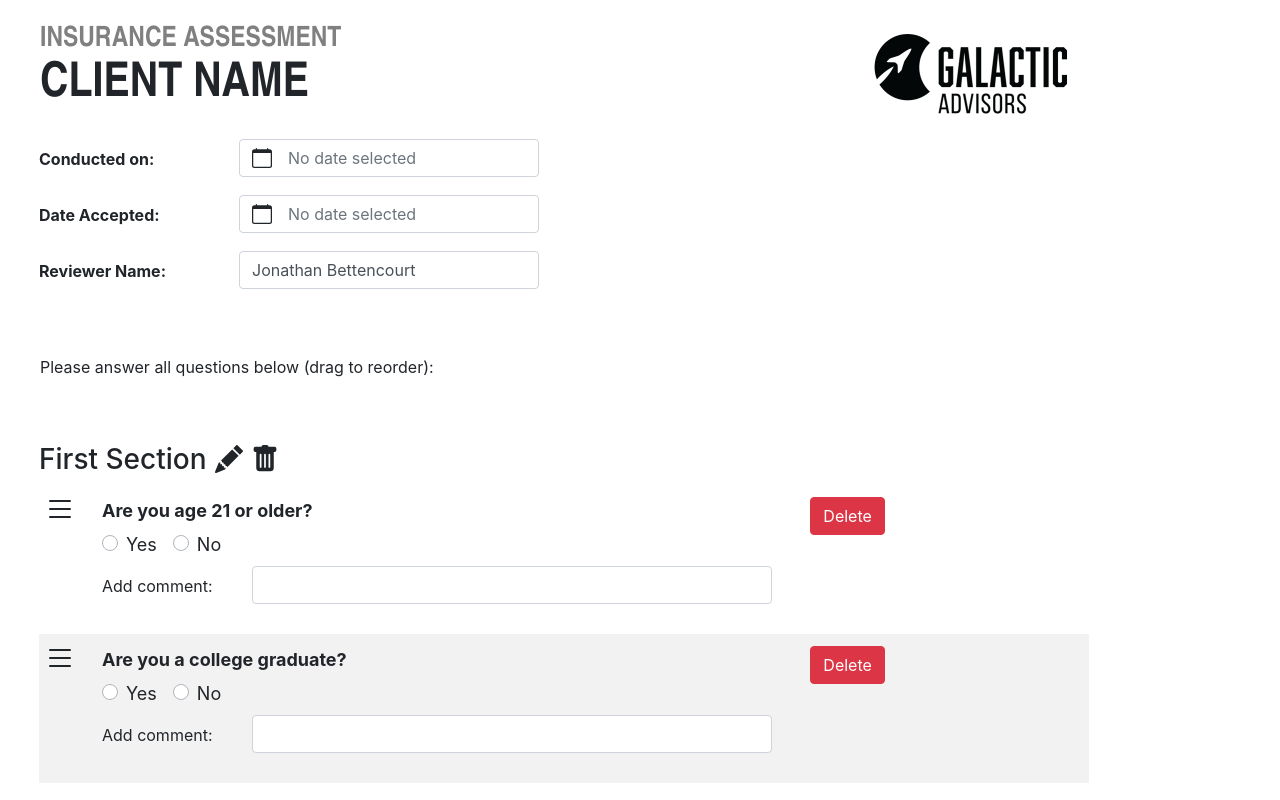
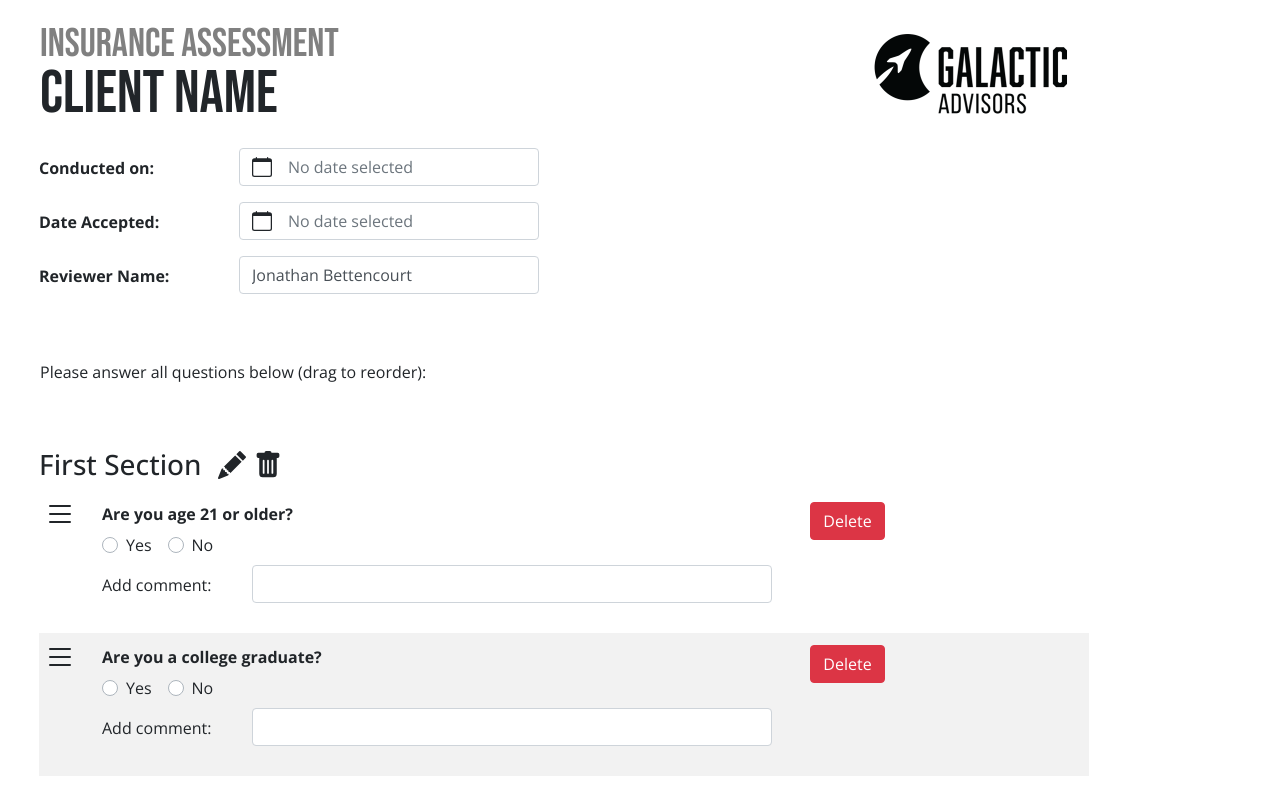
Before and after one commit to TS-jbettencourt/insurance-assessment-form, a Vue app: page / in a window 1280 px wide. Shown: the top 800 px of the page. Built offline with nearby package versions, Linux system fonts and the light colour scheme.

Commit message:
Font updates

```diff
--- a/src/App.vue
+++ b/src/App.vue
@@ -13,20 +13,20 @@
           <label for="dateConductedField">Conducted on:</label>
         </b-col>
         <b-col sm="9">
-          <b-form-datepicker v-if="!isPrintPreview" class="user-input no-print" id="dateConductedField" v-model="dateConductedOn" />
+          <b-form-datepicker v-if="!isPrintPreview" class="user-input no-print mb-3" id="dateConductedField" v-model="dateConductedOn" />
           <div :class="['user-input-results mt-2 print', { 'show': isPrintPreview }]">{{ dateConductedOn }}</div>
         </b-col>
       </b-row>
-      <b-row class="mt-3">
+      <b-row>
         <b-col sm="3" class="user-label mt-2 font-weight-bold">
           <label for="dateAcceptedField">Date Accepted:</label>
         </b-col>
         <b-col sm="9">
-          <b-form-datepicker v-if="!isPrintPreview" class="user-input no-print" id="dateAcceptedField" v-model="dateAccepted" />
+          <b-form-datepicker v-if="!isPrintPreview" class="user-input no-print mb-3" id="dateAcceptedField" v-model="dateAccepted" />
           <div :class="['user-input-results mt-2 print', { 'show': isPrintPreview }]">{{ dateAccepted }}</div>
         </b-col>
       </b-row>
-      <b-row class="mt-3">
+      <b-row>
         <b-col sm="3" class="user-label mt-2 font-weight-bold">
           <label for="reviewerNameField">Reviewer Name:</label>
         </b-col>
@@ -44,12 +44,12 @@
     <div class="no-print p-3 mt-5" v-if="!isPrintPreview">Please answer all questions below (drag to reorder):</div>
     <b-container class="my-5" fluid v-for="s of sections" :key="s.sectionId">
       <h3 class="mt-5">
-        <span class="mr-2">{{ s.sectionLabel }}</span>
+        <span class="mr-3">{{ s.sectionLabel }}</span>
         <span class="no-print mr-2" v-b-modal="'modal-section-rename-' + s.sectionId" v-if="!isPrintPreview">
-          <b-icon class="section-edit" icon="pencil-fill"></b-icon>
+          <b-icon class="section-btn" icon="pencil-fill" title="Edit Section"></b-icon>
         </span>
         <span class="no-print" v-b-modal="'modal-section-delete-' + s.sectionId" v-if="!isPrintPreview">
-          <b-icon class="section-edit" icon="trash-fill"></b-icon>
+          <b-icon class="section-btn" icon="trash-fill" title="Delete Section"></b-icon>
         </span>
       </h3>
       <b-modal :id="'modal-section-rename-' + s.sectionId" title="Rename Section" @ok="renameSection(s.sectionId)">
@@ -95,7 +95,9 @@
                     </b-col>
                   </b-row>
                   <b-row :class="['comment-label-result font-weight-normal', { 'show': isPrintPreview }]">
-                    <b-col>{{ q.comment }}</b-col>
+                    <b-col>
+                      {{ q.comment }}
+                    </b-col>
                   </b-row>
                 </b-container>
               </b-form-group>
@@ -387,9 +389,16 @@ export default {
 </script>
 
 <style>
+@import url(https://fonts.googleapis.com/css?family=Bebas+Neue:regular);
+@import url(https://fonts.googleapis.com/css?family=Open+Sans:300,regular,500,600,700,800,300italic,italic,500italic,600italic,700italic,800italic);
+
 .printable-form {
+  font-family:'Open Sans';
   max-width:1080px;
   position:relative;
+}
+.modal-dialog {
+  font-family:'Open Sans';
 }
 .logo {
   position:absolute;
@@ -398,16 +407,16 @@ export default {
   margin-right:30px;
 }
 h1.h1 {
-  font-family: Arial Narrow;
-  font-size: 28px;
+  font-family: 'Bebas Neue';
+  font-size: 40px;
   color: grey;
-  font-weight: bold;
+  line-height: 1;
   margin-right:250px;
 }
 h2.h2 {
-  font-family: Arial Narrow;
-  font-size: 48px;
-  font-weight: bold;
+  font-family: 'Bebas Neue';
+  font-size: 60px;
+  line-height: 1;
   margin-right:250px;
 }
 div.user-label {
@@ -417,7 +426,7 @@ input.user-input,
 div.user-input {
   max-width:300px;
 }
-.section-edit:hover {
+.section-btn:hover {
   cursor:pointer;
 }
 div.fixed-label {
@@ -496,7 +505,7 @@ div.comment-label-result.show {
   color:red;
 }
 .question-text {
-  font-size:18px;
+  font-size:16px;
 }
 div.comment-label {
   font-size:16px;
@@ -508,6 +517,7 @@ div.comment-label {
   background-color:rgba(0, 0, 0, 0.05);
   font-size:16px;
   color:grey;
+
 }
 .list-group-item:nth-of-type(even) .comment-label-result {
   background-color: #fff;
```
